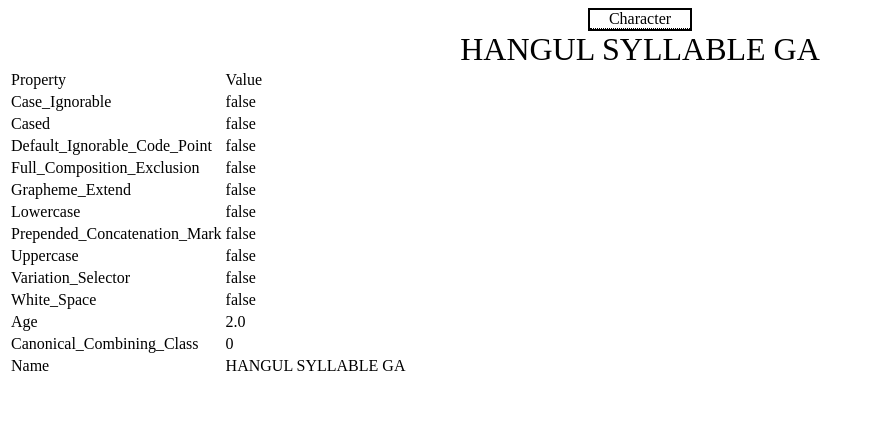
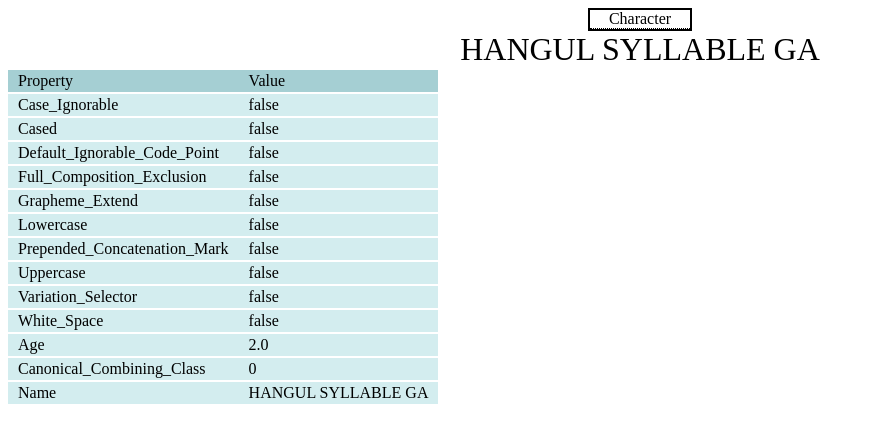
Before and after one commit to hardboiled65/seshat-demo-web, a Flask app: page / in a window 1280 px wide. Shown: the top 443 px of the page, without its empty margins (0-872 px from the left). Run offline with Flask 2, Linux system fonts and the light colour scheme.

Commit message:
Modify CSS.

```diff
--- a/static/properties.css
+++ b/static/properties.css
@@ -22,3 +22,17 @@
     font-size: 24pt;
     text-align: center;
 }
+
+#properties-box table {
+    border-spacing: 0px 2px;
+}
+
+#properties-box thead td {
+    background: #a5cfd3;
+}
+
+#properties-box td {
+    padding: 2px 10px;
+    background: #d3edef;
+    min-width: 150px;
+}
```
